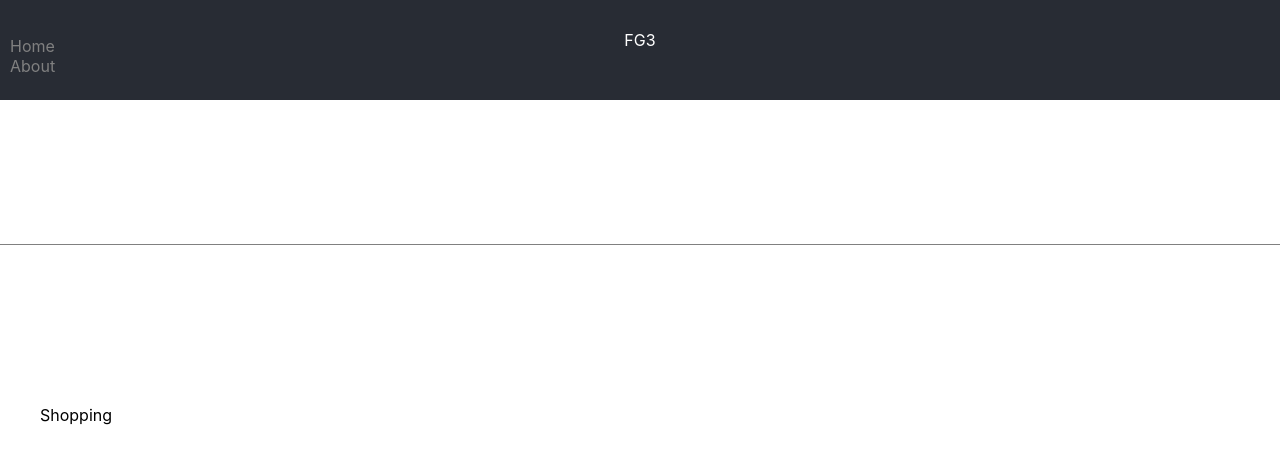
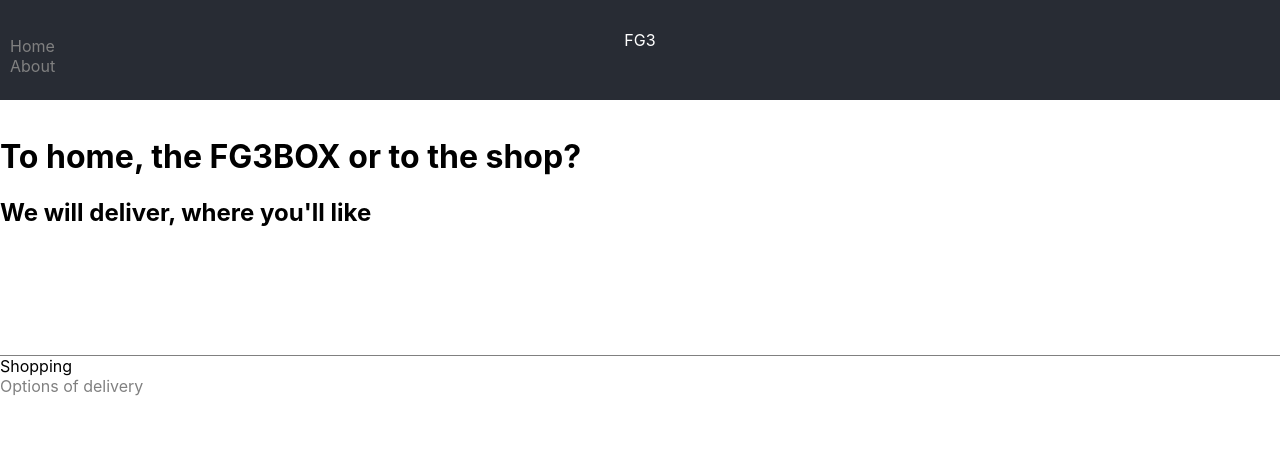
Before and after one commit to DenisV868/DenisV868.github.io, a React (Create React App) app: page /delivery in a window 1280 px wide. Shown: the top 462 px of the page. Built offline with nearby package versions, Linux system fonts and the light colour scheme.

Commit message:
expanding E-commerce

```diff
--- a/src/App.tsx
+++ b/src/App.tsx
@@ -4,6 +4,7 @@ import TestAuto from "./TestAuto";
 import {BrowserRouter as Router, Routes, Route, Link} from 'react-router-dom'; // Import necessary components
 import Product from "./Product";
 import About from "./About";
+import OptionsOfDelivery from "./OptionsOfDelivery";
 
 let cart:any[] = [];
 
@@ -33,17 +34,18 @@ function App() {
                     <Route path="/" element={<TestAuto/>}/>
                     <Route path="/product/:name/:img/:price/:description" element={<Product cart={cart}/>}/>
                     <Route path="/about" element={<About/>}/>
+                    <Route path="/delivery" element={<OptionsOfDelivery />}></Route>
                 </Routes>
             </div>
             <footer>
                 <div>
-                    <ul>Shopping
+                    <div>Shopping
 
-                        <li>
+                    <div>
+                        <Link to="/delivery" style={{textDecoration:"none", color:"grey"}}>Options of delivery</Link>
+                    </div>
 
-                        </li>
-
-                    </ul>
+                    </div>
                 </div>
             </footer>
         </Router>
--- /dev/null
+++ b/src/OptionsOfDelivery.tsx
@@ -0,0 +1,12 @@
+import React from "react";
+
+const OptionsOfDelivery= () => {
+
+    return<div>
+        <h1>To home, the FG3BOX or to the shop?</h1>
+        <h2>We will deliver, where you'll like</h2>
+    </div>
+
+}
+
+export default OptionsOfDelivery
```
Also changed, not shown: src/App.css (line endings or trailing spaces).
